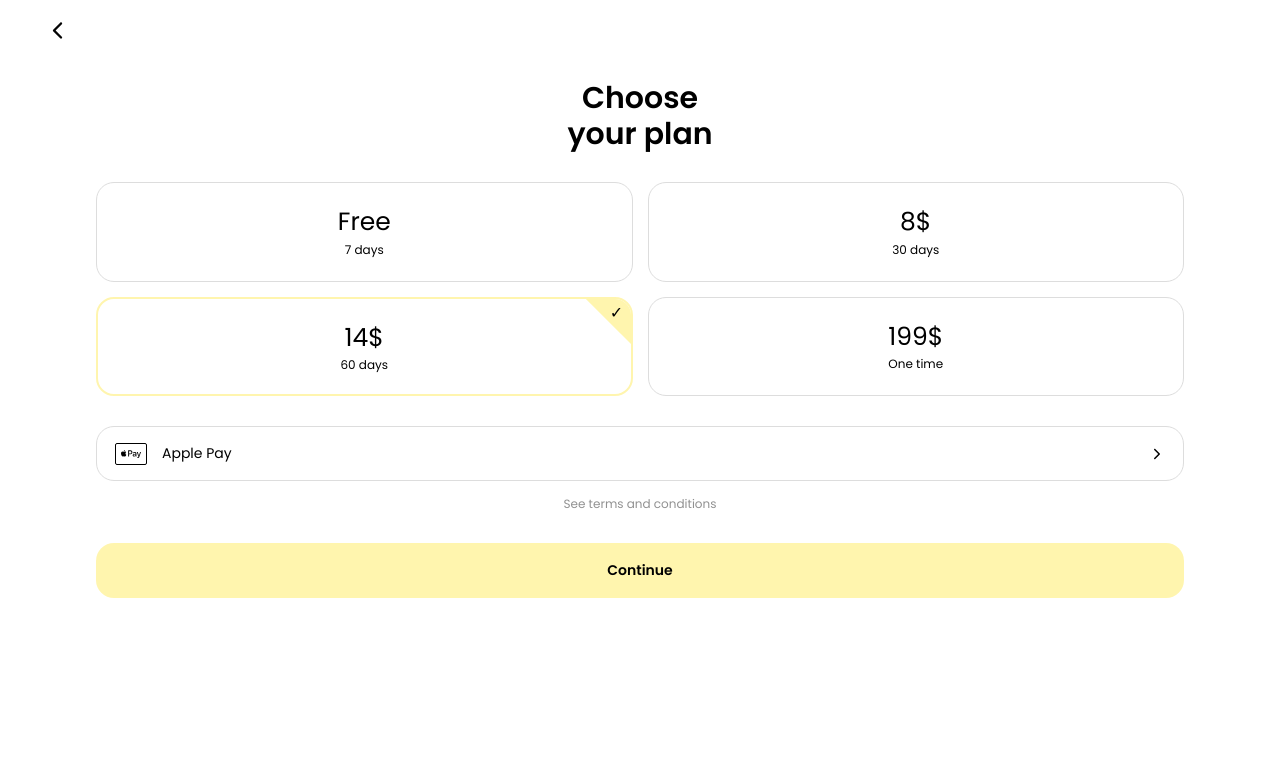
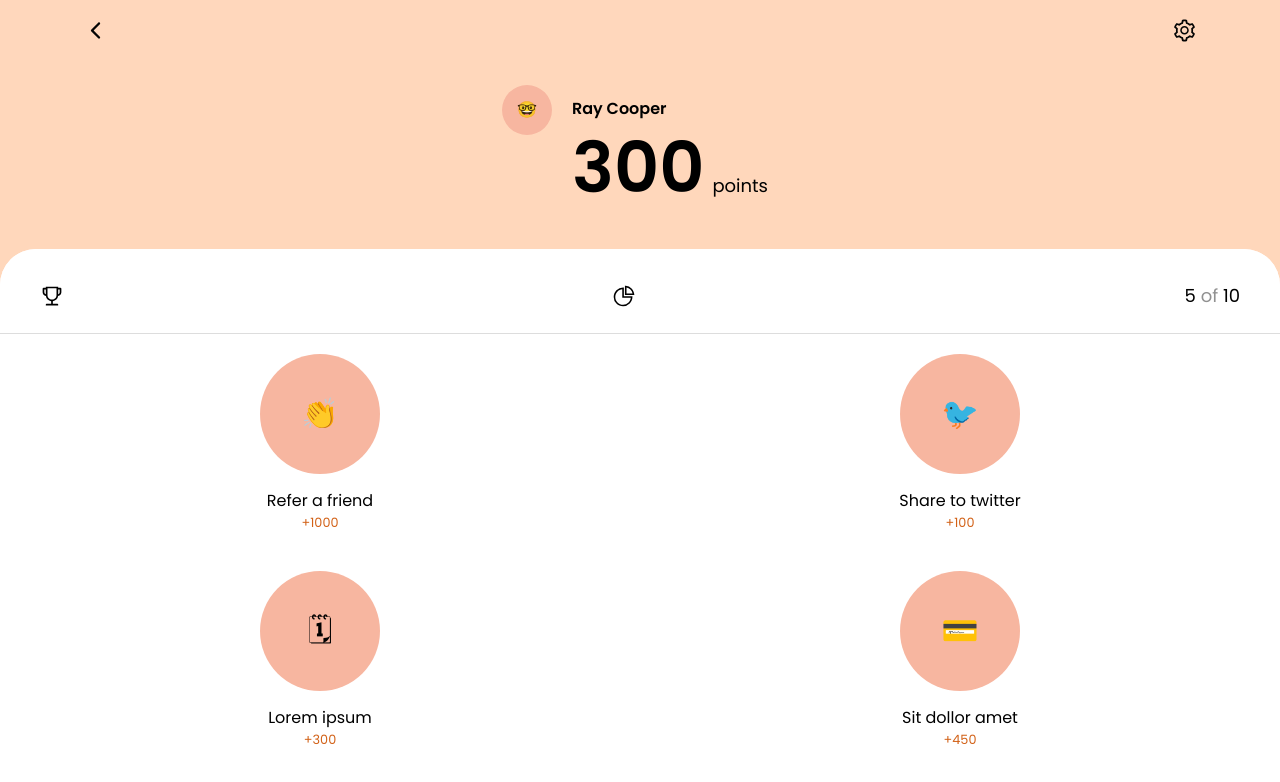
Before and after one commit to emkis/archievement-ui-case, a website built with Parcel: page src/index.html in a window 1280 px wide. Built offline with nearby package versions, Linux system fonts and the light colour scheme.

Commit message:
created basic structure for second page

```diff
--- a/src/index.html
+++ b/src/index.html
@@ -15,55 +15,56 @@
   </head>
 
   <body>
-    <nav class="navbar">
+    <nav class="navbar --pale">
       <a class="navbar__link" href="#">
         <div class="navbar__icon">
           <img src="./assets/icons/arrow-left-icon.svg" alt="Go back" />
         </div>
       </a>
+      <a class="navbar__link" href="#">
+        <div class="navbar__icon">
+          <img src="./assets/icons/settings-icon.svg" alt="Go to settings" />
+        </div>
+      </a>
     </nav>
-
-    <main class="main">
-      <header class="header">
-        <h1 class="header__title">Choose<br />your plan</h1>
+    <!-- <h1 class="header__title">🤓👏💳🗓🐦</h1> -->
+    <main class="main --pale">
+      <header class="header --pale">
+        <div class="circle-wrapper">🤓</div>
+        <div class="title-wrapper">
+          <strong>Ray Cooper</strong>
+          <h1>300<span>points</span></h1>
+        </div>
       </header>
 
-      <section class="plans">
-        <ul class="plans-list">
-          <li class="plans__item">
-            <h3 class="plans__title">Free</h3>
-            <p class="plans__description">7 days</p>
+      <section class="rewards">
+        <header class="tabs">
+          <img src="./assets/icons/trophy-icon.svg" alt="Trophy" />
+          <img src="./assets/icons/chart-icon.svg" alt="Chart" />
+          <p>5 <span>of</span> 10</p>
+        </header>
+        <ul class="rewards-list">
+          <li class="rewards-list__item">
+            <div class="circle-wrapper">👏</div>
+            <p>Refer a friend</p>
+            <small>+1000</small>
           </li>
-          <li class="plans__item">
-            <h3 class="plans__title">8$</h3>
-            <p class="plans__description">30 days</p>
+          <li class="rewards-list__item">
+            <div class="circle-wrapper">🐦</div>
+            <p>Share to twitter</p>
+            <small>+100</small>
           </li>
-          <li class="plans__item plans__item--active">
-            <h3 class="plans__title">14$</h3>
-            <p class="plans__description">60 days</p>
+          <li class="rewards-list__item">
+            <div class="circle-wrapper">🗓</div>
+            <p>Lorem ipsum</p>
+            <small>+300</small>
           </li>
-          <li class="plans__item">
-            <h3 class="plans__title">199$</h3>
-            <p class="plans__description">One time</p>
+          <li class="rewards-list__item">
+            <div class="circle-wrapper">💳</div>
+            <p>Sit dollor amet</p>
+            <small>+450</small>
           </li>
         </ul>
-
-        <button class="button button--secondary payment">
-          <img
-            class="apple-icon"
-            src="./assets/icons/apple-play-icon.svg"
-            alt="Apple Play"
-          />
-          Apple Pay
-          <img
-            class="arrow-icon"
-            src="./assets/icons/arrow-right-icon.svg"
-            alt="Continue"
-          />
-        </button>
-        <a href="#" class="information">See terms and conditions</a>
-
-        <button class="button button--primary">Continue</button>
       </section>
     </main>
   </body>
--- a/src/styles/components.scss
+++ b/src/styles/components.scss
@@ -1,10 +1,11 @@
+$navbar-height: 60px;
+
 .navbar {
   position: sticky;
   top: 0;
   left: 0;
-  width: 95%;
-  margin: 0 auto;
-  height: rem(60px);
+  padding: 0 5.5%;
+  height: rem($navbar-height);
   display: flex;
   justify-content: space-between;
   align-items: center;
@@ -35,6 +36,16 @@
   }
 }
 
+.main {
+  display: flex;
+  flex-direction: column;
+  height: calc(100% - 60px);
+}
+
+.--pale {
+  background: $color_secondary;
+}
+
 .header {
   padding: rem(20px 0 25px);
   text-align: center;
@@ -45,6 +56,46 @@
     font-weight: 600;
     line-height: 1.2;
   }
+}
+
+.header {
+  display: flex;
+  justify-content: center;
+  align-items: center;
+  padding: rem(40px 0 40px);
+}
+
+.circle-wrapper {
+  width: rem(50px);
+  height: rem(50px);
+  display: flex;
+  align-items: center;
+  justify-content: center;
+  border-radius: 50%;
+  background: #f7b6a0;
+}
+
+.title-wrapper {
+  text-align: left;
+
+  > h1 {
+    margin: 10px 0 0;
+    font-size: 70px;
+
+    > span {
+      font-size: 18px;
+      font-weight: 400;
+      margin-left: 8px;
+    }
+  }
+}
+
+.circle-wrapper {
+  justify-self: flex-start;
+  align-self: flex-start;
+  margin-right: 20px;
+  margin-left: -10px;
+  margin-top: -15px;
 }
 
 .button {
@@ -94,9 +145,8 @@
 }
 
 .plans {
-  max-width: 85%;
-  margin: 0 auto;
-  padding-bottom: rem(32px);
+  width: 100%;
+  padding: 0 7.5% rem(32px);
 
   &-list {
     display: grid;
@@ -192,3 +242,69 @@
     margin-right: rem(15px);
   }
 }
+
+.rewards {
+  $radius: rem(36px);
+
+  flex: 1;
+  border-top-left-radius: $radius;
+  border-top-right-radius: $radius;
+  background: white;
+  overflow: auto;
+
+  & .tabs {
+    position: sticky;
+    top: 0;
+    left: 0;
+    display: flex;
+    align-items: center;
+    justify-content: space-between;
+    padding: rem(35px 40px 25px);
+    background: white;
+    border-bottom: 1px solid $color_gray_light;
+    z-index: $layer_one;
+
+    > img {
+      width: rem(24px);
+    }
+
+    > p {
+      font-size: rem(18px);
+
+      span {
+        color: darken($color_gray_light, 30%);
+      }
+    }
+  }
+
+  &-list {
+    display: grid;
+    grid-template-columns: 1fr 1fr;
+    grid-template-rows: 1fr 1fr;
+    margin-bottom: rem(18px);
+    list-style: none;
+
+    &__item {
+      width: 100%;
+      padding: rem(20px 15px);
+      align-self: center;
+      justify-self: center;
+      text-align: center;
+
+      > .circle-wrapper {
+        margin: 0 auto 15px;
+        height: rem(120px);
+        width: rem(120px);
+        font-size: rem(30px);
+      }
+
+      > p {
+        line-height: 1.5;
+      }
+
+      > small {
+        color: $color_accent;
+      }
+    }
+  }
+}
--- a/src/styles/constants/_colors.scss
+++ b/src/styles/constants/_colors.scss
@@ -1,5 +1,6 @@
 $color_primary: #fff5ae;
 $color_secondary: #ffd7bb;
+$color_accent: #d26117;
 
 $color_orange_pastel: #ffe5d7;
 $color_blue_pastel: #baf3fe;
```
Also changed, not shown: src/plans.html (added, +70 -0 lines), src/assets/icons/chart-icon.svg (added), src/assets/icons/settings-icon.svg (added), src/assets/icons/trophy-icon.svg (added).
